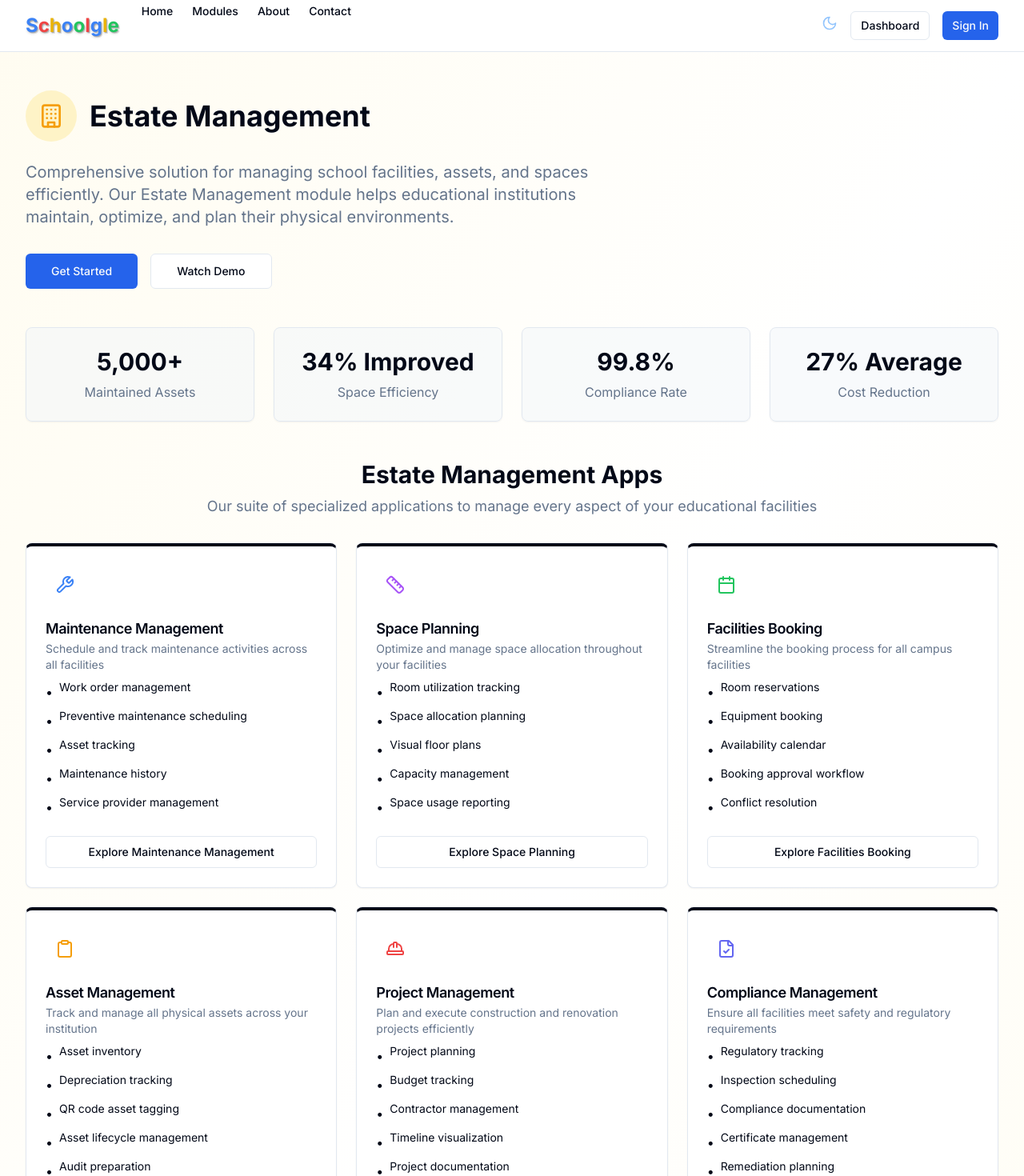
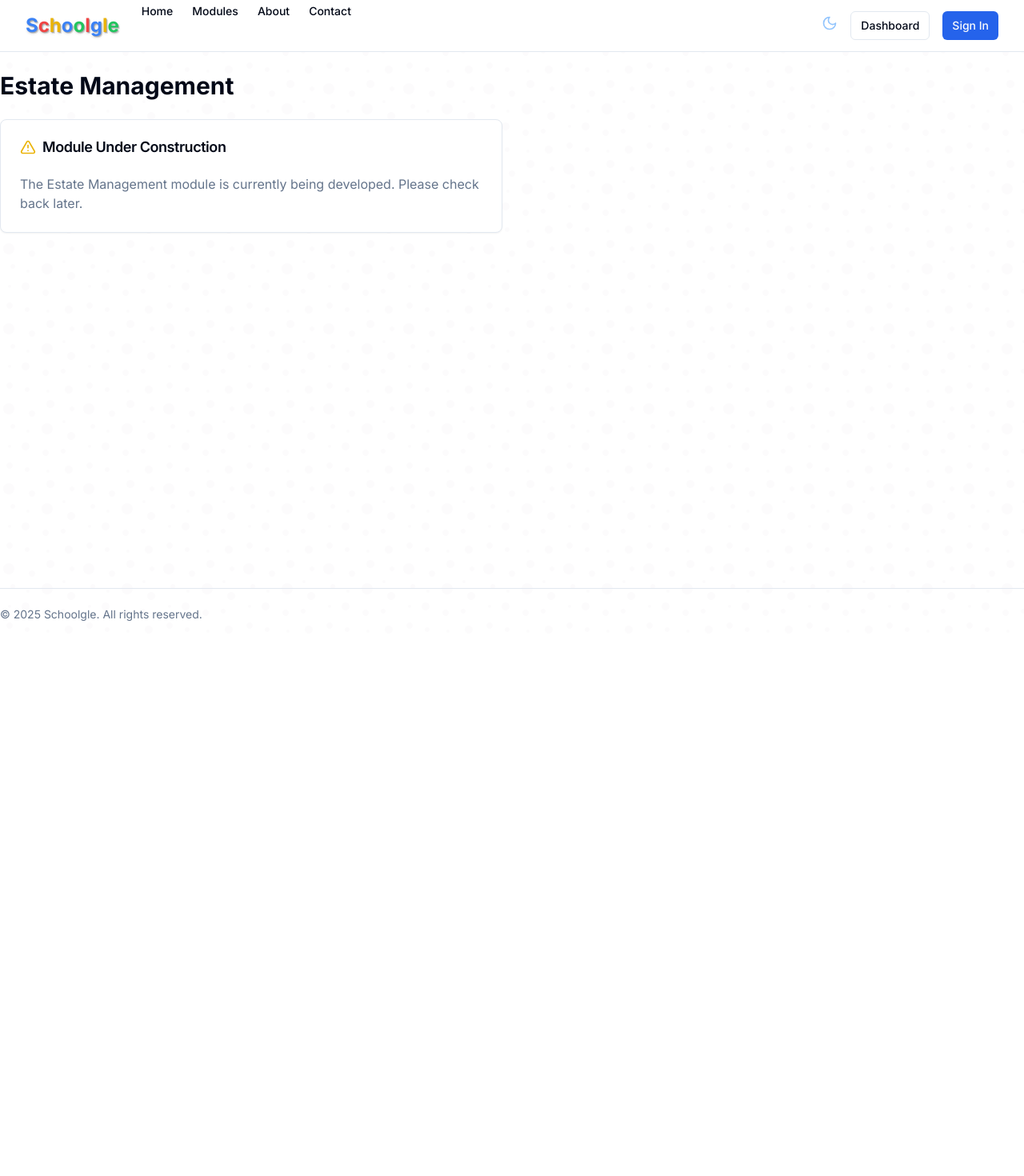
Before and after one commit to DSumm18/schoolgle-app-2025, a Next.js app: page /modules/estate-management in a window 1280 px wide. Shown: the top 1470 px of the page at 80% size. After the commit the page ends 800 px from the top, so only its background shows below. Built offline with nearby package versions, Linux system fonts and the light colour scheme.

Commit message:
Add placeholder Estate Management page to fix build errors

```diff
--- a/src/app/modules/estate-management/page.tsx
+++ b/src/app/modules/estate-management/page.tsx
@@ -1,304 +1,35 @@
 "use client"
 
-import React from 'react'
-import Link from 'next/link'
-import { motion, Variants } from 'framer-motion'
-import {
-  Building,
-  Wrench,
-  Calendar,
-  Clipboard,
-  HardHat,
-  FileCheck,
-  Ruler,
-  AlertTriangle,
-  CheckCircle2
-} from 'lucide-react'
-import { Card, CardContent, CardDescription, CardFooter, CardHeader, CardTitle } from '@/components/ui/card'
-import { Button } from '@/components/ui/button'
-import { AnimatedButton } from '@/components/ui/animated-button'
-
-// Animation variants
-const containerVariants: Variants = {
-  hidden: {},
-  visible: {
-    transition: {
-      staggerChildren: 0.1
-    }
-  }
-}
-
-const itemVariants: Variants = {
-  hidden: { opacity: 0, y: 20 },
-  visible: {
-    opacity: 1,
-    y: 0,
-    transition: {
-      type: "spring",
-      stiffness: 260,
-      damping: 20
-    }
-  }
-}
-
-interface AppCardProps {
-  title: string
-  description: string
-  icon: React.ElementType
-  color: string
-  href: string
-  features: string[]
-}
-
-// Estate Management Apps
-const estateApps: AppCardProps[] = [
-  {
-    title: "Maintenance Management",
-    description: "Schedule and track maintenance activities across all facilities",
-    icon: Wrench,
-    color: "text-blue-500 dark:text-blue-400",
-    href: "/modules/estate-management/maintenance",
-    features: [
-      "Work order management",
-      "Preventive maintenance scheduling",
-      "Asset tracking",
-      "Maintenance history",
-      "Service provider management"
-    ]
-  },
-  {
-    title: "Space Planning",
-    description: "Optimize and manage space allocation throughout your facilities",
-    icon: Ruler,
-    color: "text-purple-500 dark:text-purple-400",
-    href: "/modules/estate-management/space-planning",
-    features: [
-      "Room utilization tracking",
-      "Space allocation planning",
-      "Visual floor plans",
-      "Capacity management",
-      "Space usage reporting"
-    ]
-  },
-  {
-    title: "Facilities Booking",
-    description: "Streamline the booking process for all campus facilities",
-    icon: Calendar,
-    color: "text-green-500 dark:text-green-400",
-    href: "/modules/estate-management/booking",
-    features: [
-      "Room reservations",
-      "Equipment booking",
-      "Availability calendar",
-      "Booking approval workflow",
-      "Conflict resolution"
-    ]
-  },
-  {
-    title: "Asset Management",
-    description: "Track and manage all physical assets across your institution",
-    icon: Clipboard,
-    color: "text-amber-500 dark:text-amber-400",
-    href: "/modules/estate-management/assets",
-    features: [
-      "Asset inventory",
-      "Depreciation tracking",
-      "QR code asset tagging",
-      "Asset lifecycle management",
-      "Audit preparation"
-    ]
-  },
-  {
-    title: "Project Management",
-    description: "Plan and execute construction and renovation projects efficiently",
-    icon: HardHat,
-    color: "text-red-500 dark:text-red-400",
-    href: "/modules/estate-management/projects",
-    features: [
-      "Project planning",
-      "Budget tracking",
-      "Contractor management",
-      "Timeline visualization",
-      "Project documentation"
-    ]
-  },
-  {
-    title: "Compliance Management",
-    description: "Ensure all facilities meet safety and regulatory requirements",
-    icon: FileCheck,
-    color: "text-indigo-500 dark:text-indigo-400",
-    href: "/modules/estate-management/compliance",
-    features: [
-      "Regulatory tracking",
-      "Inspection scheduling",
-      "Compliance documentation",
-      "Certificate management",
-      "Remediation planning"
-    ]
-  },
-  {
-    title: "Health & Safety",
-    description: "Manage and document health and safety across all facilities",
-    icon: AlertTriangle,
-    color: "text-orange-500 dark:text-orange-400",
-    href: "/modules/estate-management/health-safety",
-    features: [
-      "Risk assessments",
-      "Incident reporting",
-      "Safety audit management",
-      "Training records",
-      "Action plan tracking"
-    ]
-  },
-  {
-    title: "Sustainability Tracking",
-    description: "Monitor and improve environmental impact of your facilities",
-    icon: CheckCircle2,
-    color: "text-emerald-500 dark:text-emerald-400",
-    href: "/modules/estate-management/sustainability",
-    features: [
-      "Energy consumption tracking",
-      "Waste management",
-      "Carbon footprint calculation",
-      "Sustainability initiatives",
-      "Environmental reporting"
-    ]
-  }
-]
-
-function AppCard({ title, description, icon: Icon, color, href, features }: AppCardProps) {
-  return (
-    <motion.div variants={itemVariants}>
-      <Card className="h-full flex flex-col hover:shadow-lg transition-all duration-300 border-t-4" style={{ borderTopColor: `var(--${color.split('-')[1]}-500)` }}>
-        <CardHeader className="pb-2">
-          <div className={`w-12 h-12 rounded-full flex items-center justify-center mb-4 bg-${color.split(' ')[0]}/10`}>
-            <Icon className={`w-6 h-6 ${color}`} />
-          </div>
-          <CardTitle>{title}</CardTitle>
-          <CardDescription>{description}</CardDescription>
-        </CardHeader>
-        <CardContent className="flex-grow">
-          <ul className="space-y-2">
-            {features.map((feature, index) => (
-              <li key={index} className="flex items-start">
-                <div className={`mr-2 mt-1 text-${color.split(' ')[0]}`}>•</div>
-                <span className="text-sm">{feature}</span>
-              </li>
-            ))}
-          </ul>
-        </CardContent>
-        <CardFooter>
-          <Link href={href} className="w-full">
-            <Button variant="outline" className="w-full">
-              Explore {title}
-            </Button>
-          </Link>
-        </CardFooter>
-      </Card>
-    </motion.div>
-  )
-}
+import React from 'react';
+import { Card, CardContent, CardHeader, CardTitle } from '@/components/ui/card';
+import { AlertTriangle } from 'lucide-react';
+import { motion } from 'framer-motion';
 
 export default function EstateManagementPage() {
   return (
-    <div className="min-h-screen bg-background relative">
-      {/* Subtle background shading for light mode */}
-      <div className="absolute inset-0 bg-gradient-to-br from-amber-50 via-white to-amber-50 opacity-70 dark:opacity-0 pointer-events-none" />
+    <div className="container mx-auto py-6">
+      <h1 className="text-3xl font-bold mb-6">Estate Management</h1>
 
-      {/* Subtle background shading for dark mode */}
-      <div className="absolute inset-0 bg-gradient-to-br from-amber-950/30 via-slate-900 to-amber-950/30 opacity-0 dark:opacity-30 pointer-events-none" />
-
-      <div className="container max-w-7xl mx-auto py-12 px-4 sm:px-6 lg:px-8 relative z-10">
-        <div className="space-y-12">
-          {/* Hero Section */}
       <motion.div
-            className="text-center lg:text-left max-w-3xl mx-auto lg:mx-0"
-            initial="hidden"
-            animate="visible"
-            variants={containerVariants}
-          >
-            <motion.div className="flex items-center justify-center lg:justify-start mb-6" variants={itemVariants}>
-              <div className="w-16 h-16 rounded-full bg-amber-100 dark:bg-amber-900/30 flex items-center justify-center mr-4">
-                <Building className="w-8 h-8 text-amber-500 dark:text-amber-400" />
-              </div>
-              <h1 className="text-4xl font-bold">Estate Management</h1>
-            </motion.div>
-
-            <motion.p className="text-xl text-muted-foreground mb-8" variants={itemVariants}>
-              Comprehensive solution for managing school facilities, assets, and spaces efficiently. Our Estate Management module helps educational institutions maintain, optimize, and plan their physical environments.
-            </motion.p>
-
-            <motion.div variants={itemVariants} className="flex flex-wrap gap-4 justify-center lg:justify-start">
-              <AnimatedButton variant="default" size="lg">Get Started</AnimatedButton>
-              <AnimatedButton variant="outline" size="lg">Watch Demo</AnimatedButton>
-            </motion.div>
-          </motion.div>
-
-          {/* Statistics Section */}
-          <motion.div
-            className="grid grid-cols-1 md:grid-cols-4 gap-6"
         initial={{ opacity: 0, y: 20 }}
         animate={{ opacity: 1, y: 0 }}
-            transition={{ delay: 0.3, duration: 0.5 }}
+        transition={{ duration: 0.5 }}
+        className="grid grid-cols-1 md:grid-cols-2 gap-6"
       >
-            {[
-              { label: "Maintained Assets", value: "5,000+" },
-              { label: "Space Efficiency", value: "34% Improved" },
-              { label: "Compliance Rate", value: "99.8%" },
-              { label: "Cost Reduction", value: "27% Average" }
-            ].map((stat, index) => (
-              <Card key={index} className="text-center bg-muted/50">
-                <CardContent className="pt-6">
-                  <p className="text-3xl font-bold mb-2">{stat.value}</p>
-                  <p className="text-muted-foreground">{stat.label}</p>
+        <Card>
+          <CardHeader>
+            <CardTitle className="flex items-center gap-2">
+              <AlertTriangle className="h-5 w-5 text-yellow-500" />
+              Module Under Construction
+            </CardTitle>
+          </CardHeader>
+          <CardContent>
+            <p className="text-muted-foreground">
+              The Estate Management module is currently being developed. Please check back later.
+            </p>
           </CardContent>
         </Card>
-            ))}
-          </motion.div>
-
-          {/* Apps Section */}
-          <div className="space-y-6">
-            <motion.div
-              className="text-center mb-8"
-              initial={{ opacity: 0, y: 20 }}
-              animate={{ opacity: 1, y: 0 }}
-              transition={{ delay: 0.5 }}
-            >
-              <h2 className="text-3xl font-bold mb-2">Estate Management Apps</h2>
-              <p className="text-lg text-muted-foreground max-w-3xl mx-auto">
-                Our suite of specialized applications to manage every aspect of your educational facilities
-              </p>
-            </motion.div>
-
-            <motion.div
-              className="grid grid-cols-1 md:grid-cols-2 lg:grid-cols-3 gap-6"
-              initial="hidden"
-              animate="visible"
-              variants={containerVariants}
-            >
-              {estateApps.map((app, index) => (
-                <AppCard key={index} {...app} />
-              ))}
       </motion.div>
     </div>
-
-          {/* CTA Section */}
-          <motion.div
-            className="bg-amber-100 dark:bg-amber-900/30 rounded-xl p-8 text-center"
-            initial={{ opacity: 0, scale: 0.95 }}
-            animate={{ opacity: 1, scale: 1 }}
-            transition={{ delay: 0.8, duration: 0.5 }}
-          >
-            <h2 className="text-2xl font-bold mb-4">Ready to transform your facility management?</h2>
-            <p className="mb-6 text-muted-foreground max-w-2xl mx-auto">
-              Join hundreds of educational institutions that have streamlined their estate management with Schoolgle.
-            </p>
-            <AnimatedButton size="lg" withArrow>
-              Request a Free Demo
-            </AnimatedButton>
-          </motion.div>
-        </div>
-      </div>
-    </div>
-  )
+  );
 }
```
Lines whose indentation alone changed are shown as unchanged.
